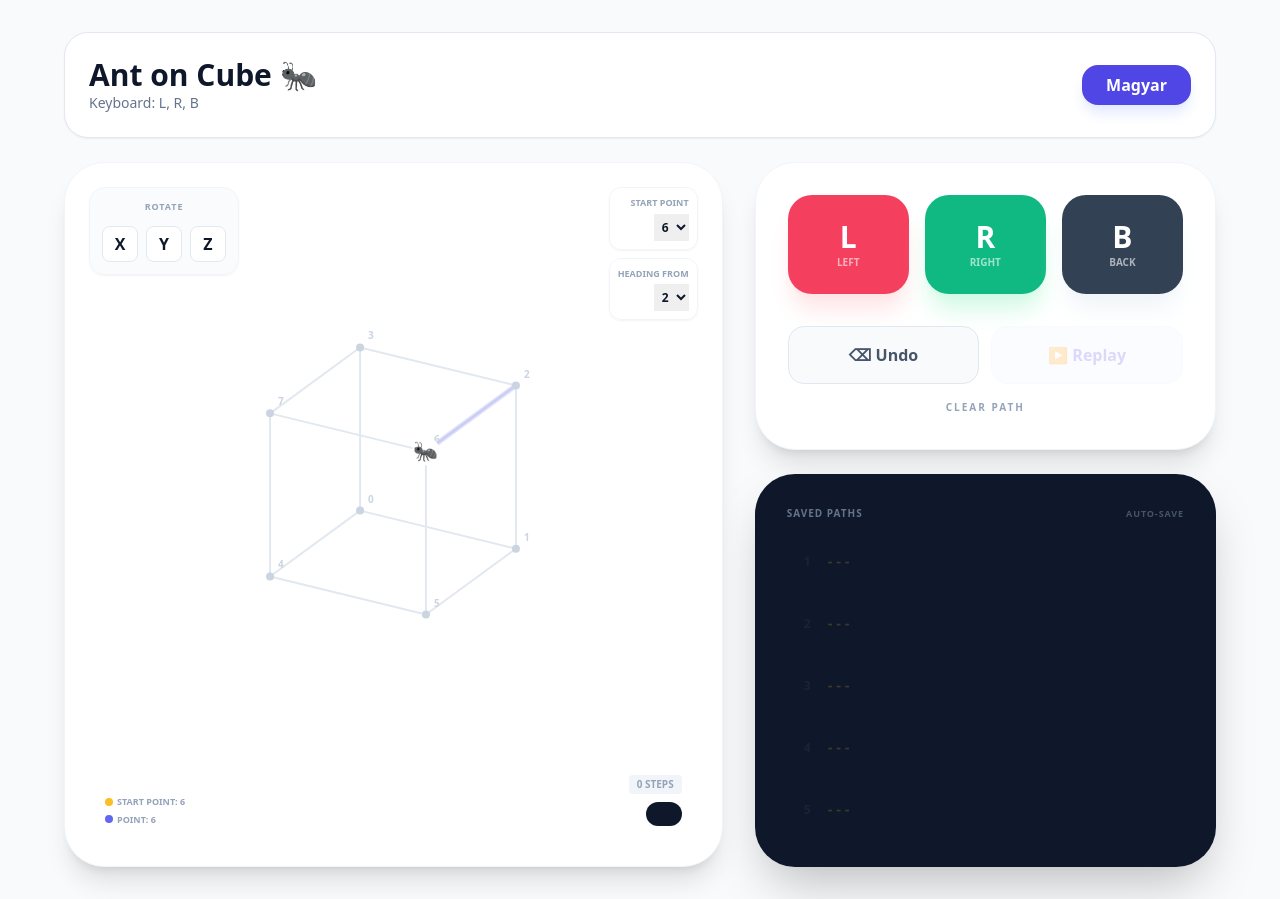
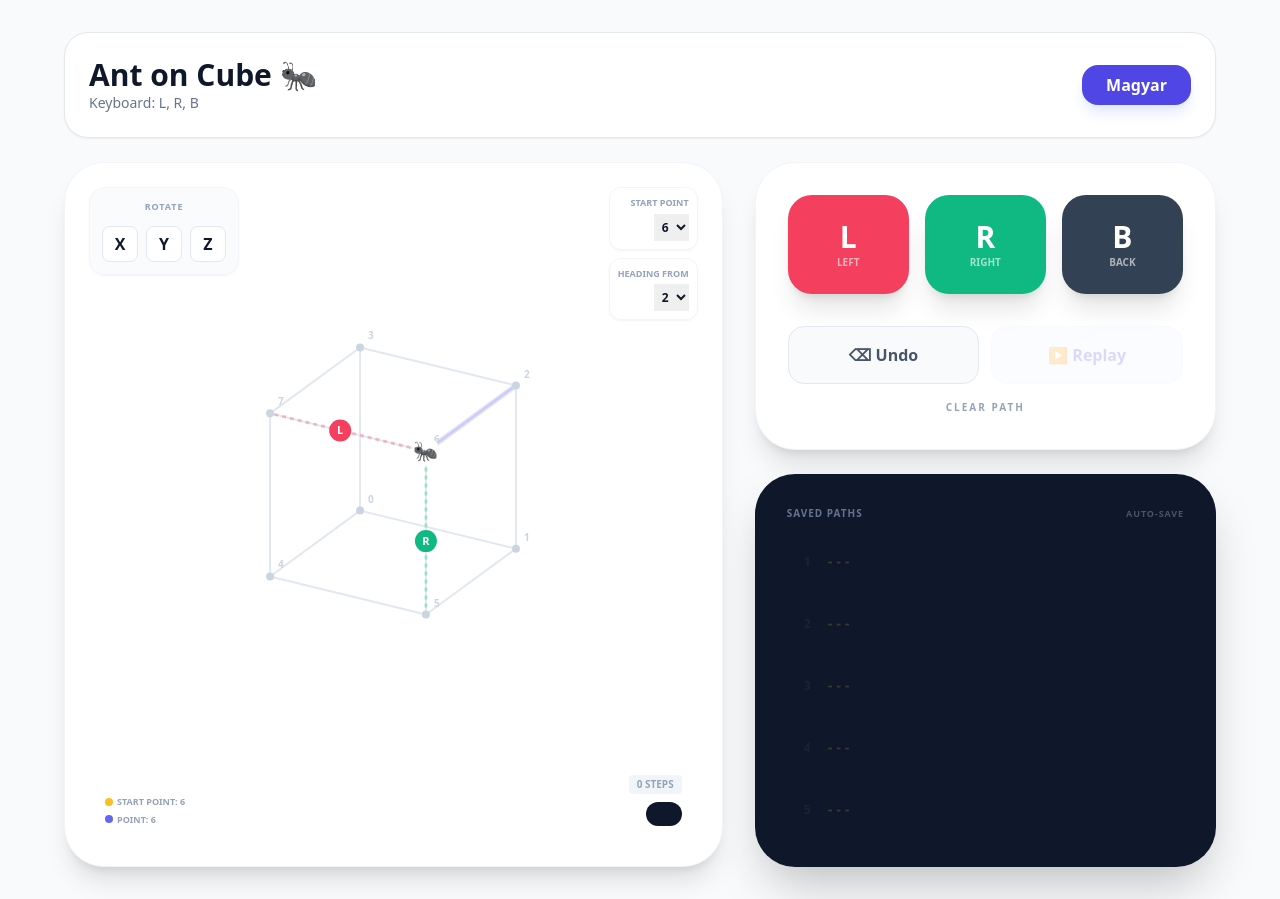
Before and after one commit to tmsso/ant-on-cube, a Next.js app: page / in a window 1280 px wide. Built offline with nearby package versions, Linux system fonts and the light colour scheme.

Commit message:
fix: restore ant movement via robust coordinate lookups and axis cycling

```diff
--- a/pages/index.js
+++ b/pages/index.js
@@ -12,29 +12,42 @@ const ADJACENCY = {
 
 const calculateRelativeTurns = () => {
   const turns = {};
+  const getTurnNode = (fromCoords, turnAxis, turnSign) => {
+    const targetCoords = [...fromCoords];
+    targetCoords[turnAxis] += turnSign;
+    for (let i = 0; i < 8; i++) {
+      const v = BASE_VERTICES[i];
+      if (Math.abs(v[0] - targetCoords[0]) < 0.1 &&
+          Math.abs(v[1] - targetCoords[1]) < 0.1 &&
+          Math.abs(v[2] - targetCoords[2]) < 0.1) return i;
+    }
+    return -1;
+  };
+
   for (let current = 0; current < 8; current++) {
     const C_coords = BASE_VERTICES[current];
     for (const previous of ADJACENCY[current]) {
       const P_coords = BASE_VERTICES[previous];
       const key = `${previous}-${current}`;
-      const incoming_vec = [C_coords[0] - P_coords[0], C_coords[1] - P_coords[1], C_coords[2] - P_coords[2]];
-      let axIdx = -1; let dirSign = 0;
-      if (incoming_vec[0] !== 0) { axIdx = 0; dirSign = Math.sign(incoming_vec[0]); }
-      else if (incoming_vec[1] !== 0) { axIdx = 1; dirSign = Math.sign(incoming_vec[1]); }
-      else if (incoming_vec[2] !== 0) { axIdx = 2; dirSign = Math.sign(incoming_vec[2]); }
-      const turnAxisCycle = [[1, 2], [2, 0], [0, 1]];
-      const [lIdx, rIdx] = turnAxisCycle[axIdx];
-      const getTurnNode = (fromCoords, turnAxis, turnSign) => {
-          const targetCoords = [...fromCoords];
-          targetCoords[turnAxis] += turnSign;
-          for (let i = 0; i < 8; i++) {
-              if (BASE_VERTICES[i][0] === targetCoords[0] &&
-                  BASE_VERTICES[i][1] === targetCoords[1] &&
-                  BASE_VERTICES[i][2] === targetCoords[2]) return i;
-          }
-          return -1;
-      };
-      turns[key] = [getTurnNode(C_coords, lIdx, dirSign), getTurnNode(C_coords, rIdx, dirSign)];
+      const inVec = [C_coords[0]-P_coords[0], C_coords[1]-P_coords[1], C_coords[2]-P_coords[2]];
+      let ax = -1; let sign = 0;
+      if (inVec[0] !== 0) { ax = 0; sign = Math.sign(inVec[0]); }
+      else if (inVec[1] !== 0) { ax = 1; sign = Math.sign(inVec[1]); }
+      else if (inVec[2] !== 0) { ax = 2; sign = Math.sign(inVec[2]); }
+
+      // Axis cycles: X->Y, Y->Z, Z->X for "Left". Correct for sign.
+      const lAx = (ax + 1) % 3;
+      const rAx = (ax + 2) % 3;
+
+      // Determine direction of turn based on current position relative to face
+      // If we move along X, Left is Y-axis. But which way?
+      // Rule: Turn "outward" relative to the approach.
+      let lNode = getTurnNode(C_coords, lAx, 1);
+      if (lNode === -1) lNode = getTurnNode(C_coords, lAx, -1);
+      let rNode = getTurnNode(C_coords, rAx, 1);
+      if (rNode === -1) rNode = getTurnNode(C_coords, rAx, -1);
+
+      turns[key] = [lNode, rNode];
     }
   }
   return turns;
@@ -66,7 +79,6 @@ const TRANSLATIONS = {
 export default function Home() {
   const [lang, setLang] = useState('en');
   const t = TRANSLATIONS[lang] || TRANSLATIONS.en;
-
   return (
     <div className="min-h-screen bg-slate-50 p-4 md:p-8 font-sans text-slate-900">
       <div className="max-w-6xl mx-auto space-y-6">
@@ -94,10 +106,8 @@ function CubeSimulation({ lang, t }) {
   const replayRef = useRef(null);
 
   const displayChars = useMemo(() => (TRANSLATIONS[lang] || TRANSLATIONS.en).chars, [lang]);
-
   const formatPath = (pathArr) => {
     if (!pathArr || pathArr.length === 0) return (t?.noPath || "START");
-    if (!displayChars) return pathArr.join('');
     const formatted = pathArr.map(c => displayChars[c] || c).join('');
     const grouped = formatted.match(/.{1,5}/g);
     return grouped ? grouped.join(' ') : formatted;
@@ -109,24 +119,24 @@ function CubeSimulation({ lang, t }) {
     return { L, R, B: previous };
   }, [current, previous]);
 
-  const moveAnt = (turn, isEvent = true) => {
-    if (isReplaying && isEvent) { stopReplay(); return; }
+  const moveAnt = (turn, isEv = true) => {
+    if (isReplaying && isEv) { stopReplay(); return; }
     const next = turn === 'B' ? opt.B : (turn === 'L' ? opt.L : opt.R);
-    if (next === null || next === undefined || next === -1) return;
+    if (next === null || next === -1) return;
     setPrevious(current); setCurrent(next);
-    if (isEvent) { setPath(prev => [...prev, turn]); setIsModified(true); }
+    if (isEv) { setPath(p => [...p, turn]); setIsModified(true); }
   };
 
   useEffect(() => {
-    const handleKeyDown = (e) => {
+    const handleKD = (e) => {
       if (e.target.tagName === 'SELECT' || e.repeat) return;
-      const key = e.key.toUpperCase();
-      if (lang === 'en') { if (key === 'L') moveAnt('L'); if (key === 'R') moveAnt('R'); if (key === 'B') moveAnt('B'); }
-      else { if (key === 'B') moveAnt('L'); if (key === 'J') moveAnt('R'); if (key === 'V') moveAnt('B'); }
+      const k = e.key.toUpperCase();
+      if (lang === 'en') { if (k==='L') moveAnt('L'); if (k==='R') moveAnt('R'); if (k==='B') moveAnt('B'); }
+      else { if (k==='B') moveAnt('L'); if (k==='J') moveAnt('R'); if (k==='V') moveAnt('B'); }
       if (e.key === 'Backspace') undo();
     };
-    window.addEventListener('keydown', handleKeyDown);
-    return () => window.removeEventListener('keydown', handleKeyDown);
+    window.addEventListener('keydown', handleKD);
+    return () => window.removeEventListener('keydown', handleKD);
   }, [opt, lang, isReplaying]);
 
   const stopReplay = () => { if (replayRef.current) clearInterval(replayRef.current); setIsReplaying(false); setReplayStep(-1); };
@@ -137,22 +147,20 @@ function CubeSimulation({ lang, t }) {
     setCurrent(c); setPrevious(p);
     replayRef.current = setInterval(() => {
       if (step >= logicPath.length) { stopReplay(); return; }
-      const turn = logicPath[step];
-      const key = `${p}-${c}`; const [L, R] = RELATIVE_TURNS[key] || [null, null];
-      const next = turn === 'B' ? p : (turn === 'L' ? L : R);
-      if (next === null || next === -1) { stopReplay(); return; }
-      p = c; c = next; setPrevious(p); setCurrent(c); setReplayStep(step); step++;
+      const t = logicPath[step]; const [L, R] = RELATIVE_TURNS[`${p}-${c}`] || [null, null];
+      const n = t === 'B' ? p : (t === 'L' ? L : R);
+      if (n === null || n === -1) { stopReplay(); return; }
+      p = c; c = n; setPrevious(p); setCurrent(c); setReplayStep(step); step++;
     }, 600);
   };
 
   const undo = () => {
     if (isReplaying) stopReplay(); if (logicPath.length === 0) return;
-    const newPath = logicPath.slice(0, -1); setPath(newPath); setIsModified(true);
+    const nP = logicPath.slice(0, -1); setPath(nP); setIsModified(true);
     let c = startPoint.node, p = startPoint.from;
-    newPath.forEach(turn => {
-      const key = `${p}-${c}`; const [L, R] = RELATIVE_TURNS[key] || [null, null];
-      const next = turn === 'B' ? p : (turn === 'L' ? L : R);
-      if (next !== null && next !== -1) { p = c; c = next; }
+    nP.forEach(t => { const [L, R] = RELATIVE_TURNS[`${p}-${c}`] || [null, null];
+      const n = t === 'B' ? p : (t === 'L' ? L : R);
+      if (n !== null && n !== -1) { p = c; c = n; }
     });
     setPrevious(p); setCurrent(c);
   };
@@ -160,32 +168,30 @@ function CubeSimulation({ lang, t }) {
   const reset = () => {
     if (isReplaying) stopReplay();
     if (logicPath.length > 0 && isModified) {
-      const idx = slots.findIndex((s, i) => !pinned[i]);
-      if (idx !== -1) { const newSlots = [...slots]; newSlots[idx] = [...logicPath]; setSlots(newSlots); }
+      const i = slots.findIndex((_, j) => !pinned[j]);
+      if (i !== -1) { const nS = [...slots]; nS[i] = [...logicPath]; setSlots(nS); }
     }
     setPath([]); setCurrent(startPoint.node); setPrevious(startPoint.from); setIsModified(false);
   };
 
-  const loadSlot = (logicArr) => {
-    if (!logicArr) return;
+  const loadSlot = (lA) => {
+    if (!lA) return;
     if (logicPath.length > 0 && isModified) {
-       const idx = slots.findIndex((s, i) => !pinned[i]);
-       if (idx !== -1) { const newSlots = [...slots]; newSlots[idx] = [...logicPath]; setSlots(newSlots); }
+       const i = slots.findIndex((_, j) => !pinned[j]);
+       if (i !== -1) { const nS = [...slots]; nS[i] = [...logicPath]; setSlots(nS); }
     }
-    setPath([...logicArr]); setIsModified(false);
+    setPath([...lA]); setIsModified(false);
     let c = startPoint.node, p = startPoint.from;
-    logicArr.forEach(turn => {
-      const key = `${p}-${c}`; const [L, R] = RELATIVE_TURNS[key] || [null, null];
-      const next = turn === 'B' ? p : (turn === 'L' ? L : R);
-      if (next !== null && next !== -1) { p = c; c = next; }
+    lA.forEach(t => { const [L, R] = RELATIVE_TURNS[`${p}-${c}`] || [null, null];
+      const n = t === 'B' ? p : (t === 'L' ? L : R);
+      if (n !== null && n !== -1) { p = c; c = n; }
     });
     setPrevious(p); setCurrent(c);
   };
 
   const project = (v) => {
-    if (v === -1) return { px: 0, py: 0 };
-    let [x, y, z] = BASE_VERTICES[v];
-    x -= 0.5; y -= 0.5; z -= 0.5;
+    if (v === -1 || v === null) return { px: 0, py: 0 };
+    let [x, y, z] = BASE_VERTICES[v]; x -= 0.5; y -= 0.5; z -= 0.5;
     const rx = rot.x * Math.PI / 180, ry = rot.y * Math.PI / 180, rz = rot.z * Math.PI / 180;
     let tx = x * Math.cos(ry) + z * Math.sin(ry), tz = z * Math.cos(ry) - x * Math.sin(ry);
     x = tx; z = tz;
@@ -193,18 +199,17 @@ function CubeSimulation({ lang, t }) {
     y = ty; z = tz;
     tx = x * Math.cos(rz) - y * Math.sin(rz); ty = y * Math.cos(rz) + x * Math.sin(rz);
     x = tx; y = ty;
-    const scale = 180; return { px: 200 + x * scale, py: 200 - y * scale };
+    return { px: 200 + x * 180, py: 200 - y * 180 };
   };
 
-  const getArrow = (target, color, label) => {
-    if (target === null || target === undefined || target === -1) return null;
-    const pF = project(current), pT = project(target);
-    const dx = pT.px - pF.px, dy = pT.py - pF.py;
-    const mx = pF.px + dx * 0.55, my = pF.py + dy * 0.55;
+  const getA = (targ, col, lab) => {
+    if (targ === null || targ === -1) return null;
+    const pF = project(current), pT = project(targ);
+    const dx = pT.px-pF.px, dy = pT.py-pF.py, mx = pF.px+dx*0.55, my = pF.py+dy*0.55;
     return (
-      <g key={label} className="transition-all duration-300">
-        <line x1={pF.px} y1={pF.py} x2={pT.px} y2={pT.py} stroke={color} strokeWidth="3" strokeDasharray="4 4" className="opacity-30" />
-        <circle cx={mx} cy={my} r="11" fill={color} className="shadow-lg" /><text x={mx} y={my+4} fontSize="11" fontWeight="900" fill="white" textAnchor="middle">{label}</text>
+      <g key={lab} className="transition-all duration-300">
+        <line x1={pF.px} y1={pF.py} x2={pT.px} y2={pT.py} stroke={col} strokeWidth="3" strokeDasharray="4 4" className="opacity-30" />
+        <circle cx={mx} cy={my} r="11" fill={col} className="shadow-lg" /><text x={mx} y={my+4} fontSize="11" fontWeight="900" fill="white" textAnchor="middle">{lab}</text>
       </g>
     );
   };
@@ -215,28 +220,32 @@ function CubeSimulation({ lang, t }) {
         <div className="absolute top-6 left-6 flex flex-col gap-2 z-20 bg-slate-50/80 backdrop-blur p-3 rounded-2xl border border-slate-100 shadow-sm text-center">
           <span className="text-[9px] font-black text-slate-400 uppercase tracking-widest mb-1">{t.rotAxis}</span>
           <div className="flex gap-2">
-            <button onClick={() => setRot(r=>({...r, x: (r.x+90)%360}))} className="w-9 h-9 bg-white rounded-lg border border-slate-200 hover:border-indigo-300 font-bold">X</button>
-            <button onClick={() => setRot(r=>({...r, y: (r.y+90)%360}))} className="w-9 h-9 bg-white rounded-lg border border-slate-200 hover:border-indigo-300 font-bold">Y</button>
-            <button onClick={() => setRot(r=>({...r, z: (r.z+90)%360}))} className="w-9 h-9 bg-white rounded-lg border border-slate-200 hover:border-indigo-300 font-bold">Z</button>
+            <button onClick={() => setRot(r=>({...r, x:(r.x+90)%360}))} className="w-9 h-9 bg-white rounded-lg border border-slate-200 font-bold">X</button>
+            <button onClick={() => setRot(r=>({...r, y:(r.y+90)%360}))} className="w-9 h-9 bg-white rounded-lg border border-slate-200 font-bold">Y</button>
+            <button onClick={() => setRot(r=>({...r, z:(r.z+90)%360}))} className="w-9 h-9 bg-white rounded-lg border border-slate-200 font-bold">Z</button>
           </div>
         </div>
         <div className="absolute top-6 right-6 flex flex-col gap-2 z-20 text-right">
           <div className="bg-white/80 backdrop-blur p-2 rounded-xl border border-slate-100 shadow-sm">
             <span className="text-[9px] font-bold text-slate-400 block uppercase mb-1">{t.startNode}</span>
-            <select value={startPoint.node} onChange={e=>{const n=parseInt(e.target.value); setStartPoint({node:n, from: ADJACENCY[n][0]}); reset()}} className="text-xs font-black p-1 border-none focus:ring-0">{[0,1,2,3,4,5,6,7].map(n=><option key={n} value={n}>{n}</option>)}</select>
+            <select value={startPoint.node} onChange={e=>{const n=parseInt(e.target.value); setStartPoint({node:n, from: ADJACENCY[n][0]}); reset()}} className="text-xs font-black p-1">
+              {[0,1,2,3,4,5,6,7].map(n=><option key={n} value={n}>{n}</option>)}
+            </select>
           </div>
           <div className="bg-white/80 backdrop-blur p-2 rounded-xl border border-slate-100 shadow-sm">
             <span className="text-[9px] font-bold text-slate-400 block uppercase mb-1">{t.startFrom}</span>
-            <select value={startPoint.from} onChange={e=>{setStartPoint(prev=>({...prev, from:parseInt(e.target.value)})); reset()}} className="text-xs font-black p-1 border-none focus:ring-0">{ADJACENCY[startPoint.node].map(n=><option key={n} value={n}>{n}</option>)}</select>
+            <select value={startPoint.from} onChange={e=>{setStartPoint(prev=>({...prev, from:parseInt(e.target.value)})); reset()}} className="text-xs font-black p-1">
+              {ADJACENCY[startPoint.node].map(n=><option key={n} value={n}>{n}</option>)}
+            </select>
           </div>
         </div>
         <div className="flex-1 flex items-center justify-center w-full">
           <svg viewBox="0 0 400 400" className="w-full h-full max-w-[400px] overflow-visible">
-            {Object.entries(ADJACENCY).map(([s, neighbors]) => neighbors.map(e => { if (parseInt(s) > e) return null; const p1 = project(s), p2 = project(e); return <line key={`${s}-${e}`} x1={p1.px} y1={p1.py} x2={p2.px} y2={p2.py} stroke="#e2e8f0" strokeWidth="2" />; }))}
-            {(() => { const pF = project(previous), pT = project(current); return <path d={`M ${pF.px} ${pF.py} L ${pT.px} ${pT.py}`} stroke="#6366f1" strokeWidth="5" strokeLinecap="round" className="opacity-20 transition-all duration-500" />; })()}
-            {!isReplaying && [{ target: opt.L, color: '#f43f5e', label: (displayChars?.L || t?.chars?.L || 'L') }, { target: opt.R, color: '#10b981', label: (displayChars?.R || t?.chars?.R || 'R') }].map(a => getArrow(a.target, a.color, a.label))}
-            {BASE_VERTICES.map((_, i) => { const p = project(i), isS = i === startPoint.node; return (<g key={i}><circle cx={p.px} cy={p.py} r={isS?7:4} fill={isS?'#fbbf24':'#cbd5e1'} className="transition-all duration-700" /><text x={p.px+8} y={p.py-8} className="text-[10px] fill-slate-300 font-bold select-none">{i}</text></g>); })}
-            {(() => { const p = project(current); return (<g transform={`translate(${p.px},${p.py})`} className="transition-all duration-500 ease-in-out"><circle r="14" fill="white" className="shadow-2xl" /><text fontSize="20" textAnchor="middle" y="7" className="select-none">🐜</text></g>); })()}
+            {Object.entries(ADJACENCY).map(([s, nbs]) => nbs.map(e => { if (parseInt(s) > e) return null; const p1 = project(s), p2 = project(e); return <line key={`${s}-${e}`} x1={p1.px} y1={p1.py} x2={p2.px} y2={p2.py} stroke="#e2e8f0" strokeWidth="2" />; }))}
+            {(() => { const pF = project(previous), pT = project(current); return <path d={`M ${pF.px} ${pF.py} L ${pT.px} ${pT.py}`} stroke="#6366f1" strokeWidth="5" strokeLinecap="round" className="opacity-20" />; })()}
+            {!isReplaying && [ { target: opt.L, color: '#f43f5e', label: (displayChars?.L || t?.chars?.L || 'L') }, { target: opt.R, color: '#10b981', label: (displayChars?.R || t?.chars?.R || 'R') } ].map(a => getA(a.target, a.color, a.label))}
+            {BASE_VERTICES.map((_, i) => { const p = project(i), isS = i === startPoint.node; return (<g key={i}><circle cx={p.px} cy={p.py} r={isS?7:4} fill={isS?'#fbbf24':'#cbd5e1'} /><text x={p.px+8} y={p.py-8} className="text-[10px] fill-slate-300 font-bold">{i}</text></g>); })}
+            {(() => { const p = project(current); return (<g transform={`translate(${p.px},${p.py})`} className="transition-all duration-500"><circle r="14" fill="white" className="shadow-2xl" /><text fontSize="20" textAnchor="middle" y="7">🐜</text></g>); })()}
           </svg>
         </div>
         <div className="w-full flex justify-between items-end px-4 mb-4">
@@ -251,15 +260,15 @@ function CubeSimulation({ lang, t }) {
       <div className="lg:col-span-5 space-y-6">
         <div className="bg-white p-8 rounded-[2.5rem] shadow-xl border border-slate-100">
           <div className="grid grid-cols-3 gap-4 mb-8">
-            <button onClick={() => moveAnt('L')} className="bg-rose-500 hover:bg-rose-600 text-white rounded-3xl py-6 shadow-xl shadow-rose-100 transition-all active:scale-90 flex flex-col items-center"><span className="text-3xl font-black">{displayChars?.L || 'L'}</span><span className="text-[10px] font-bold opacity-60 uppercase">{t.left}</span></button>
-            <button onClick={() => moveAnt('R')} className="bg-emerald-500 hover:bg-emerald-600 text-white rounded-3xl py-6 shadow-xl shadow-emerald-100 transition-all active:scale-90 flex flex-col items-center"><span className="text-3xl font-black">{displayChars?.R || 'R'}</span><span className="text-[10px] font-bold opacity-60 uppercase">{t.right}</span></button>
-            <button onClick={() => moveAnt('B')} className="bg-slate-700 hover:bg-slate-800 text-white rounded-3xl py-6 shadow-xl shadow-slate-100 transition-all active:scale-90 flex flex-col items-center"><span className="text-3xl font-black">{displayChars?.B || 'B'}</span><span className="text-[10px] font-bold opacity-60 uppercase">{t.back}</span></button>
+            <button onClick={() => moveAnt('L')} className="bg-rose-500 hover:bg-rose-600 text-white rounded-3xl py-6 shadow-xl flex flex-col items-center"><span className="text-3xl font-black">{displayChars?.L || 'L'}</span><span className="text-[10px] font-bold opacity-60 uppercase">{t.left}</span></button>
+            <button onClick={() => moveAnt('R')} className="bg-emerald-500 hover:bg-emerald-600 text-white rounded-3xl py-6 shadow-xl flex flex-col items-center"><span className="text-3xl font-black">{displayChars?.R || 'R'}</span><span className="text-[10px] font-bold opacity-60 uppercase">{t.right}</span></button>
+            <button onClick={() => moveAnt('B')} className="bg-slate-700 hover:bg-slate-800 text-white rounded-3xl py-6 shadow-xl flex flex-col items-center"><span className="text-3xl font-black">{displayChars?.B || 'B'}</span><span className="text-[10px] font-bold opacity-60 uppercase">{t.back}</span></button>
           </div>
           <div className="flex gap-3">
             <button onClick={undo} className="flex-1 bg-slate-50 hover:bg-slate-100 text-slate-600 font-bold py-4 rounded-2xl border border-slate-200 transition-all flex items-center justify-center gap-2">⌫ {t.undo}</button>
             <button onClick={startReplay} disabled={isReplaying || (logicPath || []).length===0} className="flex-1 bg-indigo-50 hover:bg-indigo-100 text-indigo-600 font-bold py-4 rounded-2xl border border-indigo-100 transition-all disabled:opacity-20 flex items-center justify-center gap-2">▶️ {t.replay}</button>
           </div>
-          <button onClick={reset} className="w-full mt-4 text-[10px] font-black text-slate-400 hover:text-rose-500 transition-colors uppercase tracking-[0.2em]">{t.clear}</button>
+          <button onClick={reset} className="w-full mt-4 text-[10px] font-black text-slate-400 hover:text-rose-500 uppercase tracking-[0.2em]">{t.clear}</button>
         </div>
         <div className="bg-slate-900 p-8 rounded-[2.5rem] shadow-2xl space-y-4">
           <div className="flex justify-between items-center"><h3 className="text-slate-500 font-black text-[10px] uppercase tracking-widest">{t.saved}</h3><span className="text-[9px] font-bold text-slate-600 uppercase tracking-widest">{t.autoSave}</span></div>
@@ -270,7 +279,7 @@ function CubeSimulation({ lang, t }) {
                 <span className="flex-1 font-mono text-xs font-black tracking-widest text-amber-400 truncate uppercase">
                   {s && displayChars ? s.map(c => displayChars[c] || c).join('').match(/.{1,5}/g).join(' ') : "---"}
                 </span>
-                {s && (<button onClick={e=>{e.stopPropagation(); const n=[...pinned]; n[i]=!n[i]; setPinned(n)}} className={pinned[i]?'opacity-100 drop-shadow-[0_0_5px_#fbbf24]':'opacity-30 hover:opacity-100'}>📌</button>)}
+                {s && (<button onClick={e=>{e.stopPropagation(); const n=[...pinned]; n[i]=!n[i]; setPinned(n)}} className={pinned[i]?'opacity-100 drop-shadow-[0_0_5px_#fbbf24]':'opacity-30'}>📌</button>)}
               </div>
             ))}
           </div>
```
